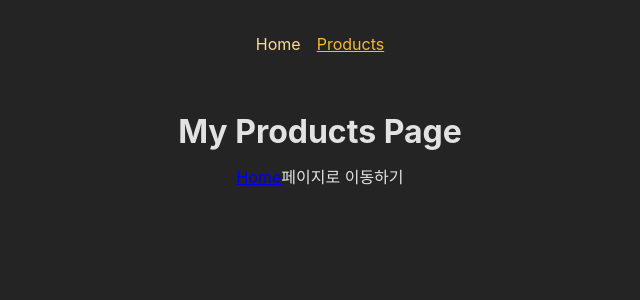
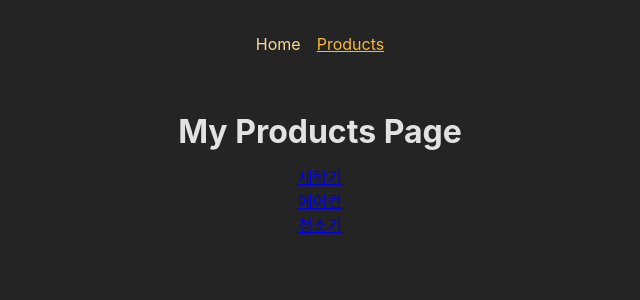
Before and after one commit to junwon-hwang/react-study202406, a React (Create React App) app: page /products in a window 1280 px wide. Shown: the top 300 px of the page, without its empty margins (320-960 px from the left). Built offline with nearby package versions, Linux system fonts and the light colour scheme.

Commit message:
# 동적 라우팅

```diff
--- a/src/App.js
+++ b/src/App.js
@@ -4,6 +4,7 @@ import Products from './components/RouteExample/pages/Products';
 import { createBrowserRouter , RouterProvider } from 'react-router-dom';
 import RootLayout from './components/RouteExample/layout/RootLayout';
 import ErrorPage from './components/RouteExample/pages/ErrorPage';
+import ProductDetail from './components/RouteExample/pages/ProductDetail';
 
 
 // 라우터 설정
@@ -13,8 +14,9 @@ const router =createBrowserRouter([
    element: <RootLayout />,
    errorElement: <ErrorPage />,
    children:[
-    {path: '' , element: <Home />},
-    {path: 'products' , element: <Products />}
+    {index: true , element: <Home />},
+    {path: 'products' , element: <Products />},
+    {path: 'products/:prodId/page/:pageNo' , element: <ProductDetail />},
    ]
   },
 ]);
--- /dev/null
+++ b/src/components/RouteExample/pages/ProductDetail.js
@@ -0,0 +1,22 @@
+import React from 'react'
+import { useParams } from 'react-router-dom'
+
+const ProductDetail = () => {
+
+
+  // 주소에 전달된 파라미터 읽기
+  const params = useParams();
+  console.log(params)
+
+
+  return (
+    <>
+      <h1>제품 상세보기 화면</h1>
+      <p>
+        제품 ID: {params.prodId}, 페이지번호: {params.pageNo}
+      </p>
+    </>
+  )
+}
+
+export default ProductDetail
--- a/src/components/RouteExample/pages/Products.js
+++ b/src/components/RouteExample/pages/Products.js
@@ -1,16 +1,28 @@
-import React from "react";
-import { Link } from "react-router-dom";
+import React from 'react';
+import { Link } from 'react-router-dom';
+
+const DUMMY_PRODUCTS = [
+  { id: 'p1', name: '세탁기' },
+  { id: 'p2', name: '에어컨' },
+  { id: 'p3', name: '청소기' },
+];
 
 const Products = () => {
 
-  console.log('products!')
+  console.log('products!');
 
   return (
     <>
       <h1>My Products Page</h1>
-      <p>
-        <Link to=".." >Home</Link>페이지로 이동하기
-      </p>
+      <ul>
+        {
+          DUMMY_PRODUCTS.map(prod => (
+            <li key={prod.id}>
+              <Link to={`${prod.id}/page/10`}>{prod.name}</Link>
+            </li>
+          ))
+        }
+      </ul>
     </>
   );
 };
```
